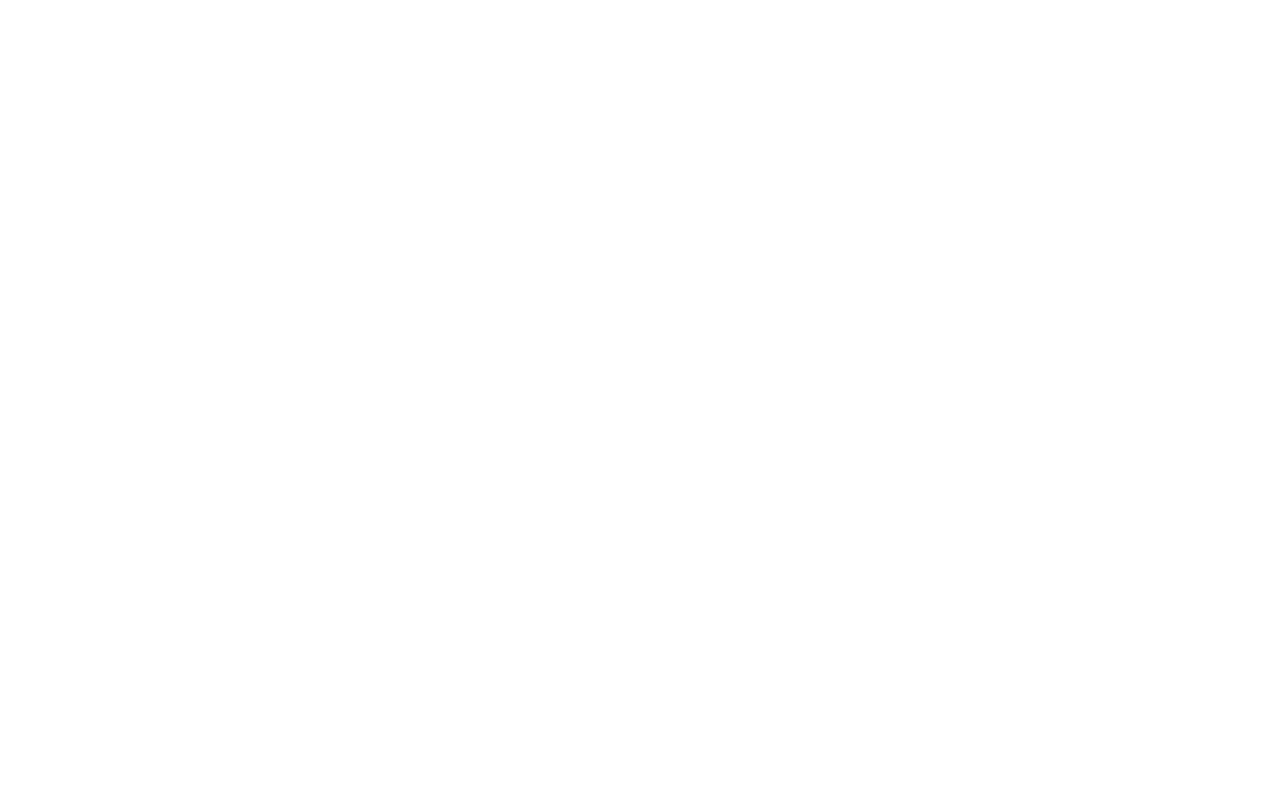
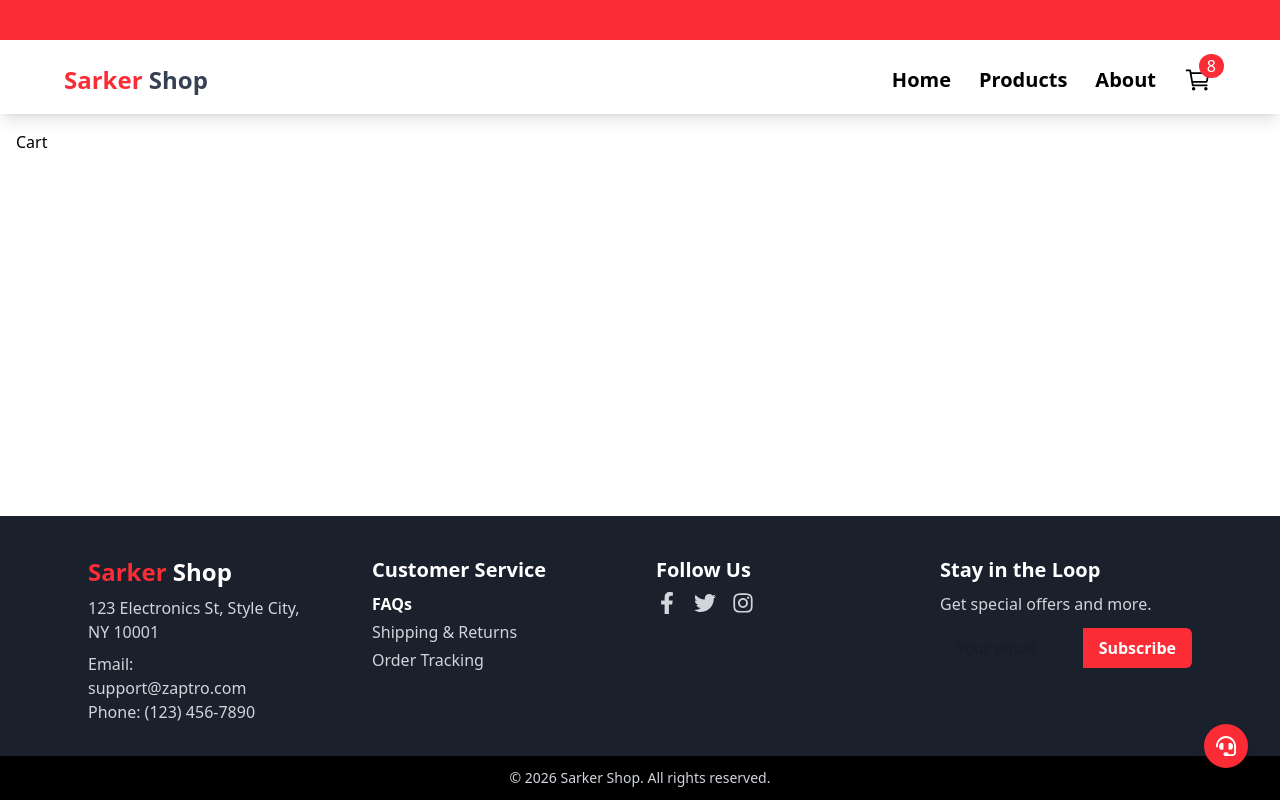
Before and after one commit to samircd4/sarker_shop_2026, a React (Vite) app: page /cart in a window 1280 px wide. Before the commit this address had no page. Built offline with nearby package versions, Linux system fonts and the light colour scheme.

Commit message:
new update

```diff
--- a/src/App.jsx
+++ b/src/App.jsx
@@ -4,6 +4,8 @@ import Layout from './components/Layout';
 import Home from './pages/Home';
 import About from './pages/About';
 import Products from './pages/Products';
+import Cart from './pages/Cart';
+import Contact from './pages/Contact';
 
 const App = () => (
   <Router>
@@ -12,6 +14,8 @@ const App = () => (
         <Route index element={<Home />} />
         <Route path="about" element={<About />} />
         <Route path="products" element={<Products />} />
+        <Route path="cart" element={<Cart />} />
+        <Route path="contact" element={<Contact />} />
       </Route>
     </Routes>
   </Router>
--- a/src/components/Footer.jsx
+++ b/src/components/Footer.jsx
@@ -1,9 +1,83 @@
-import React from 'react'
+import React, { useState } from "react";
+import { FaFacebookF, FaTwitter, FaInstagram, FaArrowUp, FaHeadset } from "react-icons/fa";
+import SupportChat from "./SupportChat"; // Import the chat component
 
 const Footer = () => {
-  return (
-    <div>Footer</div>
-  )
-}
+    const [chatOpen, setChatOpen] = useState(false);
 
-export default Footer
+    return (
+        <>
+            <footer className="bg-[#1a202c] text-gray-300 pt-10 pb-0 relative hidden md:block">
+                <div className="max-w-6xl mx-auto px-6">
+                    <div className="grid grid-cols-4 gap-8 pb-8">
+                        {/* Brand & Contact */}
+                        <div>
+                            <h2 className="text-2xl font-bold mb-2">
+                                <span className="text-red-500">Sarker</span>
+                                <span className="text-white"> Shop</span>
+                            </h2>
+                            <p>123 Electronics St, Style City,<br />NY 10001</p>
+                            <p className="mt-2">Email:<br />support@zaptro.com</p>
+                            <p>Phone: (123) 456-7890</p>
+                        </div>
+                        {/* Customer Service */}
+                        <div>
+                            <h3 className="text-xl font-bold text-white mb-2">Customer Service</h3>
+                            <ul>
+                                <li className="mb-1"><span className="font-semibold text-white">FAQs</span></li>
+                                <li className="mb-1">Shipping &amp; Returns</li>
+                                <li>Order Tracking</li>
+                            </ul>
+                        </div>
+                        {/* Social */}
+                        <div>
+                            <h3 className="text-xl font-bold text-white mb-2">Follow Us</h3>
+                            <div className="flex space-x-4 mt-2">
+                                <a href="#" className="hover:text-red-500"><FaFacebookF size={22} /></a>
+                                <a href="#" className="hover:text-red-500"><FaTwitter size={22} /></a>
+                                <a href="#" className="hover:text-red-500"><FaInstagram size={22} /></a>
+                            </div>
+                        </div>
+                        {/* Newsletter */}
+                        <div>
+                            <h3 className="text-xl font-bold text-white mb-2">Stay in the Loop</h3>
+                            <p className="mb-3">Get special offers and more.</p>
+                            <form className="flex">
+                                <input
+                                    type="email"
+                                    placeholder="Your email"
+                                    className="rounded-l-md px-4 py-2 w-full text-gray-900 focus:outline-none"
+                                />
+                                <button
+                                    type="submit"
+                                    className="bg-red-500 hover:bg-red-600 text-white px-4 py-2 rounded-r-md font-semibold"
+                                >
+                                    Subscribe
+                                </button>
+                            </form>
+                        </div>
+                    </div>
+                </div>
+                {/* Bottom bar */}
+                <div className="bg-black text-center py-3 text-gray-300 text-sm relative">
+                    © 2026 Sarker Shop. All rights reserved.
+                    {/* Scroll to top button */}
+                    {/* Support Button */}
+                    <button
+                        onClick={() => setChatOpen(true)}
+                        className="fixed right-8 bottom-8 bg-red-500 hover:bg-red-600 text-white rounded-full p-3 shadow-lg transition-colors z-50 cursor-pointer"
+                        aria-label="Support"
+                        title="Support"
+                    >
+                        <FaHeadset size={20} />
+                    </button>
+                </div>
+            </footer>
+
+            {/* Chat Window */}
+            {chatOpen && <SupportChat onClose={() => setChatOpen(false)} />}
+        </>
+    );
+};
+
+export default Footer;
--- a/src/components/Navbar.jsx
+++ b/src/components/Navbar.jsx
@@ -13,7 +13,11 @@ const Navbar = () => {
             <div className="max-w-6xl mx-auto flex justify-between items-center">
                 {/* Brand and Menu section */}
                 <div className="flex gap-7 items-center">
-                    <Link to={'/'} className='text-2xl font-bold text-gray-700'>Sarker Shop</Link>
+                    <Link to={'/'} className="text-2xl font-bold">
+                        <span className="text-red-500">Sarker</span>
+                        <span className="text-gray-700"> Shop</span>
+                    </Link>
+
                 </div>
                 {/* Menu section */}
                 <nav className='flex gap-7 items-center p-1'>
--- a/src/components/Product.jsx
+++ b/src/components/Product.jsx
@@ -2,7 +2,7 @@ import { FaStar, FaShoppingCart } from "react-icons/fa";
 import { IoFlashOutline } from "react-icons/io5";
 
 const Product = ({ product }) => (
-    <div className="bg-white rounded-lg shadow-lg overflow-hidden hover:shadow-xl transition-all duration-300 transform hover:-translate-y-2">
+    <div className="bg-white rounded-lg shadow-lg overflow-hidden hover:shadow-xl transition-all duration-300 transform hover:-translate-y-2 flex flex-col h-full">
         <div className="relative">
             <img
                 src={product.image}
@@ -13,7 +13,7 @@ const Product = ({ product }) => (
                 <IoFlashOutline className="text-yellow-500 text-2xl" />
             </div>
         </div>
-        <div className="p-2">
+        <div className="p-2 flex flex-col flex-1">
             <div className="flex items-center mb-2">
                 <div className="flex text-yellow-400">
                     {[...Array(5)].map((_, i) => (
@@ -27,9 +27,11 @@ const Product = ({ product }) => (
             </div>
             <h3 className="text-xl font-semibold mb-2">{product.name}</h3>
             <p className="text-gray-600 mb-4 line-clamp-2">{product.description}</p>
-            <div className="flex items-center justify-between">
-                <span className="text-md font-bold text-red-600">BDT {product.price}</span>
-                <button className="bg-red-600 hover:bg-red-700 text-white p-1 rounded-lg flex items-center transition-colors">
+            <div className="mt-auto">
+                <div className="mb-2">
+                    <span className="text-md font-bold text-red-600">BDT {product.price}</span>
+                </div>
+                <button className="w-full bg-red-500 hover:bg-red-700 text-white p-2 rounded-lg flex items-center justify-center transition-colors">
                     <FaShoppingCart className="mr-2" />
                     Add to Cart
                 </button>
--- /dev/null
+++ b/src/components/SupportChat.jsx
@@ -0,0 +1,79 @@
+import React, { useState, useEffect } from "react";
+
+const SupportChat = ({ onClose }) => {
+    const [messages, setMessages] = useState([
+        { from: "support", text: "Hi! How can we help you today?" }
+    ]);
+    const [input, setInput] = useState("");
+    const [visible, setVisible] = useState(false);
+
+    useEffect(() => {
+        // Trigger the animation after mount
+        setVisible(true);
+        return () => setVisible(false);
+    }, []);
+
+    const handleSend = (e) => {
+        e.preventDefault();
+        if (!input.trim()) return;
+        setMessages([...messages, { from: "user", text: input }]);
+        setInput("");
+        // Here you could add logic to send the message to a backend or bot
+    };
+
+    // Handle close with animation
+    const handleClose = () => {
+        setVisible(false);
+        setTimeout(onClose, 300); // Match the transition duration
+    };
+
+    return (
+        <div
+            className={`
+        fixed bottom-24 right-8 w-80 bg-white rounded-lg shadow-lg flex flex-col z-50
+        transition-all duration-300
+        ${visible ? "opacity-100 translate-y-0" : "opacity-0 translate-y-10 pointer-events-none"}
+      `}
+            style={{ willChange: "opacity, transform" }}
+        >
+            <div className="bg-red-500 text-white px-1 py-1 rounded-t-lg flex justify-between items-center">
+                <span>Support Chat</span>
+                <button onClick={handleClose} className="bg-white text-red-500 p-1 text-2xl cursor-pointer rounded-sm font-bold">&times;</button>
+            </div>
+            <div className="flex-1 p-4 overflow-y-auto max-h-64">
+                {messages.map((msg, idx) => (
+                    <div
+                        key={idx}
+                        className={`mb-2 ${msg.from === "user" ? "text-right" : "text-left"}`}
+                    >
+                        <span
+                            className={`inline-block px-3 py-1 rounded-lg ${msg.from === "user"
+                                    ? "bg-red-100 text-red-700"
+                                    : "bg-gray-200 text-gray-800"
+                                }`}
+                        >
+                            {msg.text}
+                        </span>
+                    </div>
+                ))}
+            </div>
+            <form onSubmit={handleSend} className="flex border-t">
+                <input
+                    className="flex-1 px-3 py-2 outline-none"
+                    type="text"
+                    placeholder="Type your message..."
+                    value={input}
+                    onChange={e => setInput(e.target.value)}
+                />
+                <button
+                    type="submit"
+                    className="bg-red-500 text-white px-4 py-2 rounded-r-lg hover:bg-red-600"
+                >
+                    Send
+                </button>
+            </form>
+        </div>
+    );
+};
+
+export default SupportChat;
--- /dev/null
+++ b/src/pages/Cart.jsx
@@ -0,0 +1,9 @@
+import React from 'react'
+
+const Cart = () => {
+  return (
+    <div>Cart</div>
+  )
+}
+
+export default Cart
--- /dev/null
+++ b/src/pages/Contact.jsx
@@ -0,0 +1,9 @@
+import React from 'react'
+
+const Contact = () => {
+  return (
+    <div>Contact</div>
+  )
+}
+
+export default Contact
--- a/src/pages/Home.jsx
+++ b/src/pages/Home.jsx
@@ -49,7 +49,7 @@ const Home = () => {
     useEffect(() => {
         const interval = setInterval(() => {
             setCurrentSlide((prev) => (prev + 1) % heroSlides.length);
-        }, 5000);
+        }, 3000);
         return () => clearInterval(interval);
     }, [heroSlides.length]);
 
@@ -166,8 +166,8 @@ const Home = () => {
             </section>
 
             {/* Featured Products Section */}
-            <section className="py-16">
-                <div className="container mx-auto px-4 md:px-8">
+            <section className="py-2">
+                <div className="container mx-auto px-1 md:px-8">
                     <div className="text-center mb-12">
                         <h2 className="text-3xl md:text-4xl font-bold mb-4">Featured Products</h2>
                         <p className="text-gray-600 max-w-2xl mx-auto">
@@ -175,7 +175,7 @@ const Home = () => {
                         </p>
                     </div>
 
-                    <div className="grid grid-cols-1 sm:grid-cols-2 md:grid-cols-3 lg:grid-cols-6 gap-6">
+                    <div className="grid grid-cols-2 sm:grid-cols-2 md:grid-cols-3 lg:grid-cols-6 gap-6">
                         {featuredProducts.map((product) => (
                             <Product key={product.id} product={product} />
                         ))}
```
Also changed, not shown: src/pages/Products.jsx (+6 -40 lines).
